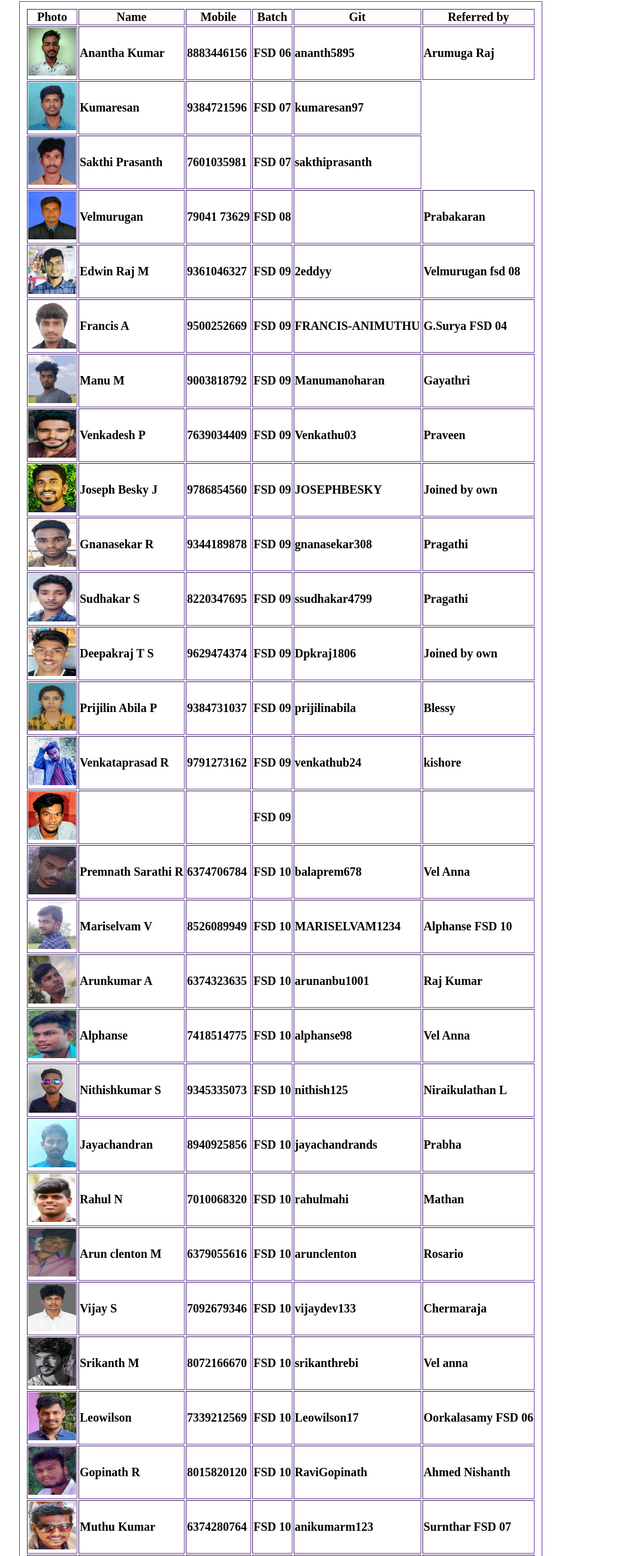
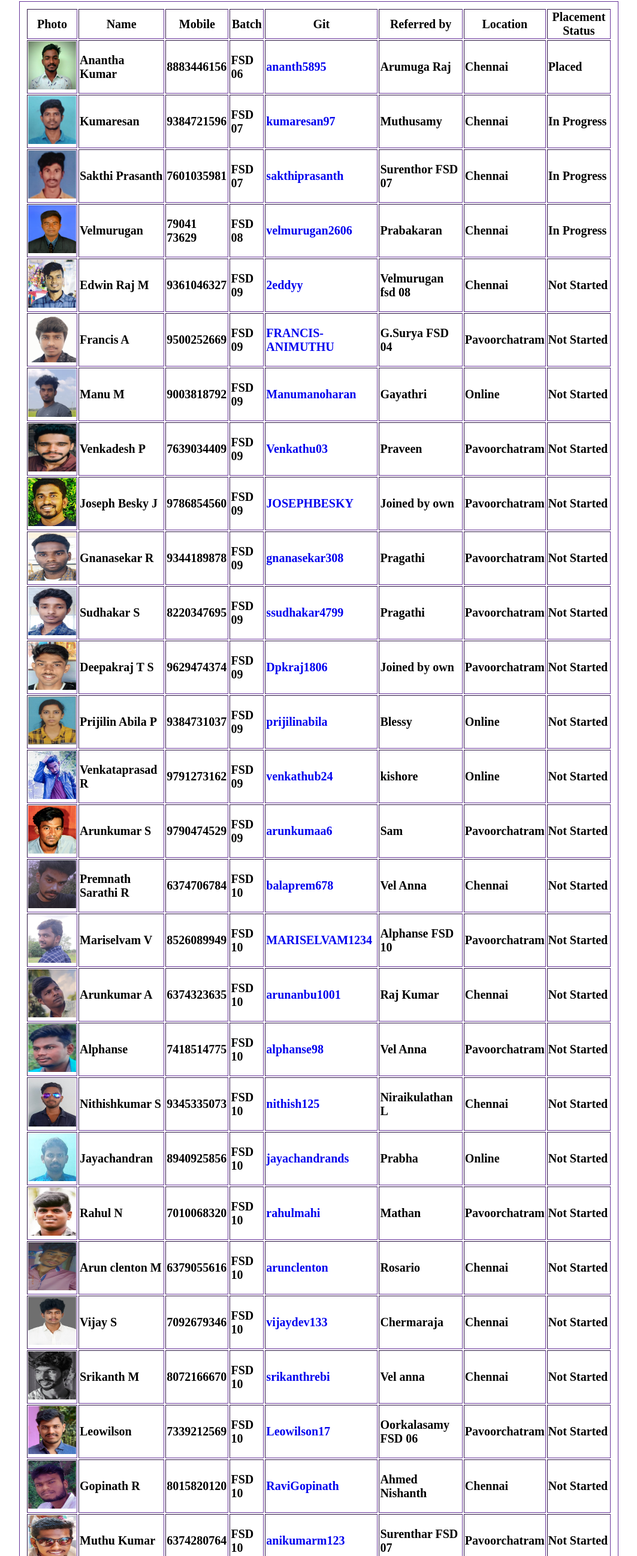
Before and after one commit to monisharajesh/trainees-details, a plain HTML site: page index.html in a window 1280 px wide. Shown: the part 6-2600 px from the top of the page at 60% size, without its empty margins (108-1171 px from the left). Drawn offline with Linux system fonts and the light colour scheme.

Commit message:
add changes

```diff
--- a/index.html
+++ b/index.html
@@ -21,7 +21,9 @@
         table {
             border: 1px solid rebeccapurple;
         }
-
+a{
+    text-decoration: none;
+}
         .container {
             width: 1000px;
             margin: 0 auto;
@@ -41,221 +43,278 @@
                 <th>Batch</th>
                 <th>Git</th>
                 <th>Referred by</th>
+                <th>Location</th>
+                <th>Placement Status</th>
             </tr>
             <tr>
                 <td><img src="images/ananth.jpg" alt="Ananth Kumar" class="img"></td>
                 <td>Anantha Kumar</td>
                 <td>8883446156</td>
                 <td>FSD 06</td>
-                <td>ananth5895</td>
+                <td><a href="https://github.com/ananth5895">ananth5895</a> </td>
                 <td>Arumuga Raj</td>
+                <td>Chennai</td>
+                <td>Placed</td>
             </tr>
             <tr>
                 <td><img src="images/kumaresan.jpg" alt="Kumareson" class="img"></td>
                 <td>Kumaresan</td>
                 <td>9384721596</td>
                 <td>FSD 07</td>
-                <td>kumaresan97</td>
+                <td><a href="https://github.com/kumaresan97">kumaresan97</a> </td>
+                <td>Muthusamy</td>
+                <td>Chennai</td>
+                <td>In Progress</td>
             </tr>
             <tr>
                 <td><img src="images/sakthi.jpg" alt="Sakthi Prasanth" class="img"></td>
                 <td> Sakthi Prasanth</td>
                 <td>7601035981</td>
                 <td>FSD 07</td>
-                <td>sakthiprasanth</td>
+                <td><a href="https://github.com/sakthiprasanth">sakthiprasanth</a></td>
+                <td>Surenthor FSD 07</td>
+                <td>Chennai</td>
+                <td>In Progress</td>
             </tr>
             <tr>
                 <td><img src="images/velmurugan.jpeg" alt="Velmurugan" class="img"></td>
                 <td>Velmurugan</td>
                 <td>79041 73629</td>
                 <td>FSD 08</td>
-                <td></td>
+                <td><a href="https://github.com/velmurugan2606">velmurugan2606</a></td>
                 <td>Prabakaran</td>
+                <td>Chennai</td>
+                <td>In Progress</td>
             </tr>
             <tr>
                 <td><img src="images/edwin.jpg" alt="Edwin Raj M" class="img"></td>
                 <td>Edwin Raj M</td>
                 <td>9361046327</td>
                 <td>FSD 09</td>
-                <td>2eddyy</td>
+                <td><a href="https://github.com/2eddyy">2eddyy</a> </td>
                 <td>Velmurugan fsd 08</td>
+                <td>Chennai</td>
+                <td>Not Started</td>
             </tr>
             <tr>
                 <td><img src="images/francis.jpg" alt="Francis" class="img"></td>
                 <td> Francis A </td>
                 <td>9500252669</td>
                 <td>FSD 09</td>
-                <td> FRANCIS-ANIMUTHU</td>
+                <td><a href="https://github.com/FRANCIS-ANIMUTHU">FRANCIS-ANIMUTHU</a> </td>
                 <td>G.Surya FSD 04</td>
+                <td>Pavoorchatram</td>
+                <td>Not Started</td>
             </tr>
             <tr>
                 <td><img src="images/manu.jpg" alt="Manu" class="img"></td>
                 <td>Manu M</td>
                 <td>9003818792</td>
                 <td>FSD 09</td>
-                <td>Manumanoharan</td>
+                <td><a href="https://github.com/Manumanoharan">Manumanoharan</a> </td>
                 <td>Gayathri</td>
-
+                <td>Online</td>
+                <td>Not Started</td>
             </tr>
             <tr>
                 <td><img src="images/venkat.jpg" alt="Venkat" class="img"></td>
                 <td>Venkadesh P</td>
                 <td>7639034409 </td>
                 <td>FSD 09</td>
-                <td>Venkathu03 </td>
+                <td><a href="https://github.com/Venkathu03">Venkathu03</a></td>
                 <td>Praveen</td>
+                <td>Pavoorchatram</td>
+                <td>Not Started</td>
             </tr>
             <tr>
                 <td><img src="images/joseph besky.jpg" alt="Joseph Besky" class="img"></td>
                 <td>Joseph Besky J</td>
                 <td>9786854560</td>
                 <td>FSD 09</td>
-                <td>JOSEPHBESKY</td>
+                <td><a href="https://github.com/JOSEPHBESKY">JOSEPHBESKY</a></td>
                 <td>Joined by own</td>
+                <td>Pavoorchatram</td>
+                <td>Not Started</td>
             </tr>
             <tr>
                 <td><img src="images/gnanasekar.jpg" alt="Gnanasekar" class="img"></td>
                 <td>Gnanasekar R</td>
                 <td>9344189878</td>
                 <td>FSD 09</td>
-                <td> gnanasekar308 </td>
+                <td><a href="https://github.com/gnanasekar308">gnanasekar308</a></td>
                 <td>Pragathi</td>
+                <td>Pavoorchatram</td>
+                <td>Not Started</td>
             </tr>
             <tr>
                 <td><img src="images/sudhakar.jpg" alt="Sudhakar" class="img"></td>
                 <td>Sudhakar S</td>
                 <td>8220347695</td>
                 <td>FSD 09</td>
-                <td>ssudhakar4799</td>
+                <td><a href="https://github.com/ssudhakar4799">ssudhakar4799</a></td>
                 <td>Pragathi</td>
+                <td>Pavoorchatram</td>
+                <td>Not Started</td>
             </tr>
             <tr>
                 <td><img src="images/deepakraj.jpg" alt="DeepakRaj" class="img"></td>
                 <td>Deepakraj T S </td>
                 <td>9629474374</td>
                 <td>FSD 09</td>
-                <td> Dpkraj1806</td>
+                <td> <a href="https://github.com/Dpkraj1806">Dpkraj1806</a></td>
                 <td>Joined by own</td>
+                <td>Pavoorchatram</td>
+                <td>Not Started</td>
             </tr>
             <tr>
                 <td><img src="images/pirjilin abila.jpeg" alt="Pirjilin Abila" class="img"></td>
                 <td> Prijilin Abila P</td>
                 <td>9384731037</td>
                 <td>FSD 09</td>
-                <td>prijilinabila </td>
+                <td><a href="https://github.com/prijilinabila">prijilinabila</a> </td>
                 <td>Blessy</td>
+                <td>Online</td>
+                <td>Not Started</td>
             </tr>
             <tr>
                 <td><img src="images/venkataprasad.jpg" alt="Venkataprasad" class="img"></td>
                 <td>Venkataprasad R</td>
                 <td>9791273162</td>
                 <td>FSD 09</td>
-                <td>venkathub24</td>
+                <td><a href="https://github.com/venkathub24">venkathub24</a></td>
                 <td>kishore</td>
+                <td>Online</td>
+                <td>Not Started</td>
             </tr>
             <tr>
                 <td><img src="images/arunkumar.jpg" alt="Arunkumar" class="img"></td>
-                <td></td>
-                <td></td>
+                <td>Arunkumar S</td>
+                <td>9790474529</td>
                 <td>FSD 09</td>
-                <td></td>
-                <td></td>
+                <td><a href="https://github.com/arunkumaa6">arunkumaa6</a></td>
+                <td>Sam</td>
+                <td>Pavoorchatram</td>
+                <td>Not Started</td>
             </tr>
             <tr>
                 <td><img src="images/prem.jpg" alt="Prem" class="img"></td>
                 <td>Premnath Sarathi R </td>
                 <td> 6374706784</td>
                 <td>FSD 10</td>
-                <td>balaprem678</td>
+                <td><a href="https://github.com/balaprem678">balaprem678</a> </td>
                 <td>Vel Anna</td>
+                <td>Chennai</td>
+                <td>Not Started</td>
             </tr>
             <tr>
                 <td><img src="images/mariselvam.jpg" alt="Mariselvam" class="img"></td>
                 <td>Mariselvam V</td>
                 <td>8526089949</td>
                 <td>FSD 10</td>
-                <td>MARISELVAM1234</td>
+                <td><a href="https://github.com/MARISELVAM1234">MARISELVAM1234</a> </td>
                 <td>Alphanse FSD 10</td>
+                <td>Pavoorchatram</td>
+                <td>Not Started</td>
             </tr>
             <tr>
                 <td><img src="images/arunkumar10.jpg" alt="Arunkumar" class="img"></td>
                 <td>Arunkumar A</td>
                 <td>6374323635 </td>
                 <td>FSD 10</td>
-                <td> arunanbu1001 </td>
+                <td><a href="https://github.com/arunanbu1001">arunanbu1001</a></td>
                 <td>Raj Kumar</td>
+                <td>Chennai</td>
+                <td>Not Started</td>
             </tr>
             <tr>
                 <td><img src="images/alphanse.jpg" alt="Alphanse" class="img "></td>
                 <td>Alphanse</td>
                 <td>7418514775</td>
                 <td>FSD 10</td>
-                <td>alphanse98</td>
+                <td><a href="https://github.com/alphanse98">alphanse98</a></td>
                 <td>Vel Anna</td>
+                <td>Pavoorchatram</td>
+                <td>Not Started</td>
             </tr>
             <tr>
                 <td><img src="images/nithish.jpg" alt="Nithishkumar" class="img"></td>
                 <td>Nithishkumar S</td>
                 <td>9345335073</td>
                 <td>FSD 10</td>
-                <td>nithish125</td>
+                <td><a href="https://github.com/nithish125">nithish125</a> </td>
                 <td>Niraikulathan L</td>
+                <td>Chennai</td>
+                <td>Not Started</td>
             </tr>
             <tr>
                 <td><img src="images/jayachandran.jpg" alt="Jayachandran" class="img"></td>
                 <td>Jayachandran</td>
                 <td>8940925856 </td>
                 <td>FSD 10</td>
-                <td>jayachandrands</td>
+                <td><a href="https://github.com/jayachandrands">jayachandrands</a></td>
                 <td>Prabha</td>
+                <td>Online</td>
+                <td>Not Started</td>
             </tr>
             <tr>
                 <td><img src="images/rahul.jpg" alt="Rahul" class="img"></td>
                 <td>Rahul N</td>
                 <td>7010068320</td>
                 <td>FSD 10</td>
-                <td>rahulmahi</td>
+                <td><a href="https://github.com/rahulmahi">rahulmahi</a> </td>
                 <td>Mathan</td>
+                <td>Pavoorchatram</td>
+                <td>Not Started</td>
             </tr>
             <tr>
                 <td><img src="images/clenton.jpeg" alt="Arun clenton" class="img"></td>
                 <td>Arun clenton M</td>
                 <td>6379055616</td>
                 <td>FSD 10</td>
-                <td>arunclenton</td>
+                <td><a href="https://github.com/arunclenton">arunclenton</a> </td>
                 <td>Rosario</td>
+                <td>Chennai</td>
+                <td>Not Started</td>
             </tr>
             <tr>
                 <td><img src="images/vijay.jpeg" alt="Vijay" class="img"></td>
                 <td>Vijay S</td>
                 <td>7092679346</td>
                 <td>FSD 10</td>
-                <td> vijaydev133 </td>
+                <td><a href="https://github.com/vijaydev133">vijaydev133</a> </td>
                 <td>Chermaraja</td>
+                <td>Chennai</td>
+                <td>Not Started</td>
             </tr>
             <tr>
                 <td><img src="images/srikanth.jpg" alt="Srikanth" class="img"></td>
                 <td>Srikanth M</td>
                 <td>8072166670</td>
                 <td>FSD 10</td>
-                <td>srikanthrebi</td>
+                <td><a href="https://github.com/srikanthrebi">srikanthrebi</a> </td>
                 <td>Vel anna</td>
+                <td>Chennai</td>
+                <td>Not Started</td>
             </tr>
             <tr>
                 <td><img src="images/leowilson.jpg" alt="Leowilson" class="img"></td>
                 <td>Leowilson</td>
                 <td>7339212569</td>
                 <td>FSD 10</td>
-                <td>Leowilson17</td>
+                <td><a href="https://github.com/Leowilson17">Leowilson17</a> </td>
                 <td>Oorkalasamy FSD 06</td>
+                <td>Pavoorchatram</td>
+                <td>Not Started</td>
             </tr>
             <tr>
                 <td><img src="images/gopinath.jpg" alt="Gopinath" class="img"></td>
                 <td>Gopinath R</td>
                 <td>8015820120</td>
                 <td>FSD 10</td>
-                <td>RaviGopinath</td>
+                <td><a href="https://github.com/RaviGopinath">RaviGopinath</a> </td>
                 <td>Ahmed Nishanth</td>
+                <td>Chennai</td>
+                <td>Not Started</td>
             </tr>
 
             <tr>
@@ -263,8 +322,10 @@
                 <td>Muthu Kumar</td>
                 <td>6374280764 </td>
                 <td>FSD 10</td>
-                <td>anikumarm123 </td>
-                <td>Surnthar FSD 07</td>
+                <td><a href="https://github.com/anikumarm123">anikumarm123</a>  </td>
+                <td>Surenthar FSD 07</td>
+                <td>Pavoorchatram</td>
+                <td>Not Started</td>
             </tr>
 
             <tr>
@@ -272,24 +333,30 @@
                 <td>Mohammed ijas N</td>
                 <td>9566254436</td>
                 <td>FSD 10</td>
-                <td>ijasgit </td>
+                <td><a href="https://github.com/ijasgit">ijasgit</a></td>
                 <td>Karthick</td>
+                <td>Chennai</td>
+                <td>Not Started</td>
             </tr>
             <tr>
                 <td><img src="images/Boopathi.jpeg" alt="Boopathi" class="img"></td>
                 <td>Boopathi</td>
                 <td>9500843902</td>
                 <td>FSD 10</td>
-                <td>boopathirs</td>
+                <td><a href="https://github.com/boopathirs">boopathirs</a></td>
                 <td>Prabakaran</td>
+                <td>Online</td>
+                <td>Not Started</td>
             </tr>
             <tr>
                 <td><img src="images/pradeep.jpeg" alt="pradeep" class="img"></td>
             <td>Praddep N</td>
             <td>8610137410</td>
             <td>FSD 10</td>
-            <td>onlysparrow-web</td>
+            <td><a href="https://github.com/onlysparrow-web">onlysparrow-web</a></td>
             <td> Jerrie edwin</td>
+            <td>Chennai</td>
+            <td>Not Started</td>
             </tr>
         </table>
     </div>
```
